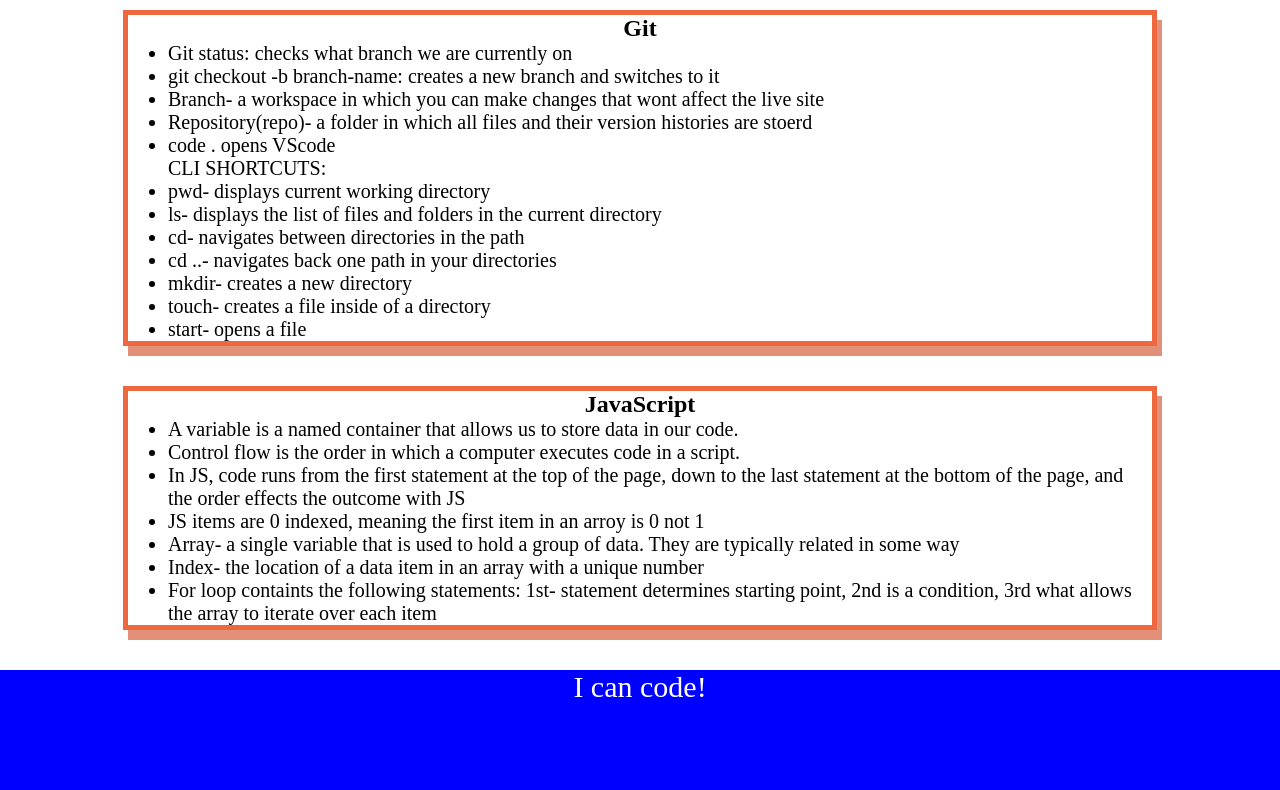
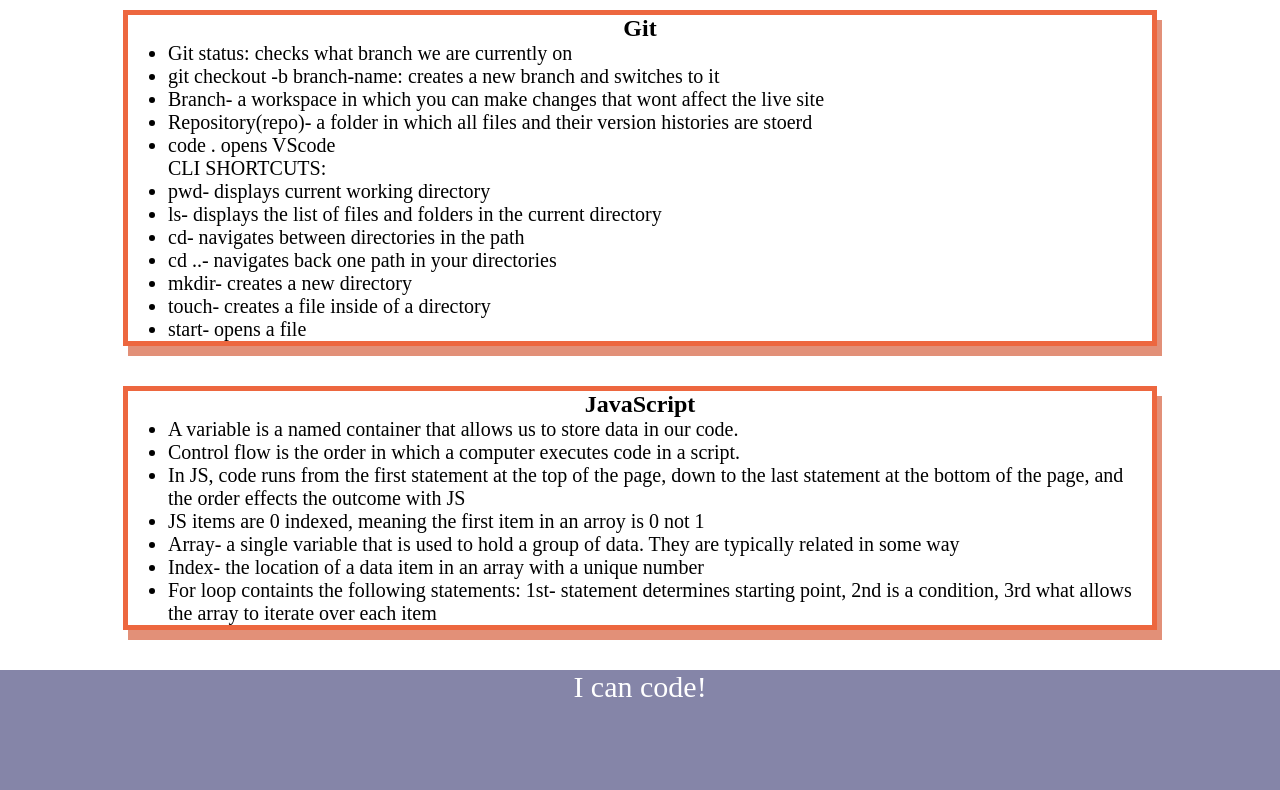
Before and after one commit to estilbee/prework-study-guide, a plain HTML site: page index.html in a window 1280 px wide. Shown: the part 511-1301 px from the top of the page. Drawn offline with Linux system fonts and the light colour scheme.

Commit message:
trying to fix errors in study guide

```diff
--- a/assets/style.css
+++ b/assets/style.css
@@ -6,7 +6,7 @@ header,
 footer {
     width: 100%;
     height: 120px;
-    background-color: blue;
+    background-color: rgb(133, 133, 168);
     color: white;
 }
 h1,
```
